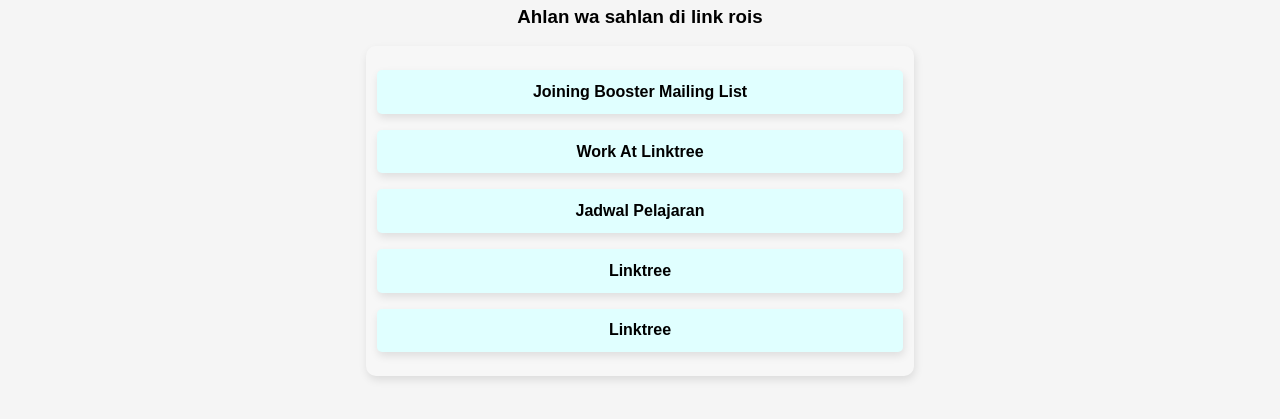
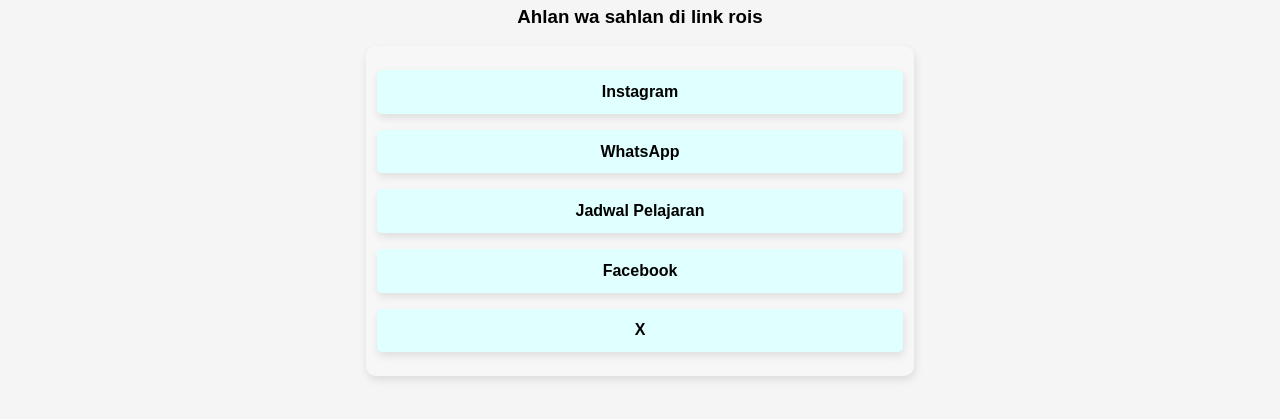
Before and after one commit to fikri210604/kuis-pemweb-1, a plain HTML site: page index.html in a window 1280 px wide. Shown: the part 281-700 px from the top of the page. Drawn offline with Linux system fonts and the light colour scheme.

Commit message:
benerin lagi

```diff
--- a/index.html
+++ b/index.html
@@ -31,11 +31,11 @@
     <!--Link Tree-->
     <div class="link-tree">
         <div class="container">
-            <a href="#" class="link">Joining Booster Mailing List</a>
-            <a href="#" class="link1">Work At Linktree</a>
+            <a href="#" class="link">Instagram</a>
+            <a href="#" class="link1">WhatsApp</a>
             <a href="indeks.html" class="link2">Jadwal Pelajaran</a>
-            <a href="#" class="link2">Linktree</a>
-            <a href="#" class="link2">Linktree</a>
+            <a href="#" class="link2">Facebook</a>
+            <a href="#" class="link2">X</a>
         </div>
     </div>
 </body>
```
